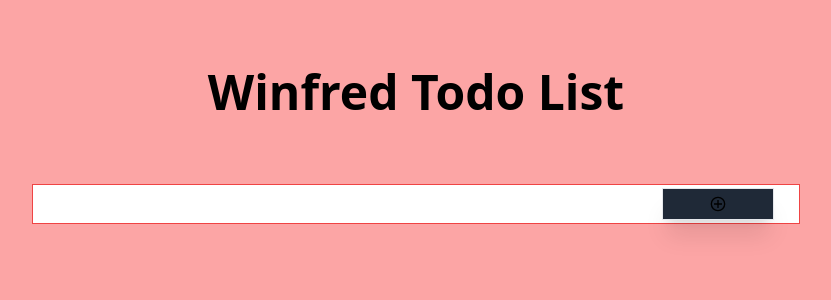
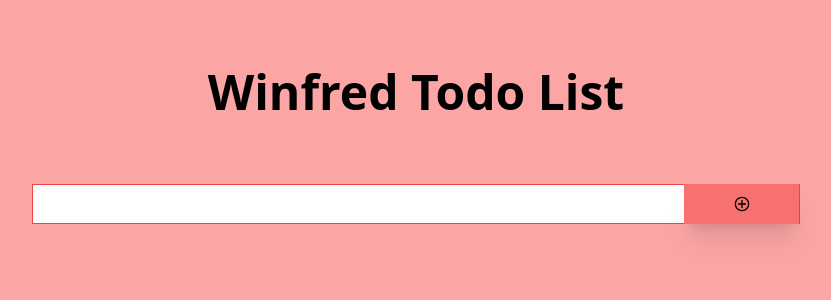
Before and after one commit to Winfredo/Todo-, a React (Create React App) app: page / in a window 1280 px wide. Shown: the top 300 px of the page, without its empty margins (224-1055 px from the left). Built offline with nearby package versions, Linux system fonts and the light colour scheme.

Commit message:
Completed the input form.

```diff
--- a/src/Components/Background/index.js
+++ b/src/Components/Background/index.js
@@ -9,9 +9,9 @@ function BackgroundPage() {
       </div>
       <div className='w-screen flex items-center justify-center'>
         <form className=' w-[60%] '>
-          <div className='flex justify-center items-center gap-x-1 bg-white border border-red-500 w-full h-10 p-2'>
+          <div className='flex justify-between items-center gap-x-1 bg-white border border-red-500 w-full h-10 p-0'>
           <input className='w-[80%] h-8 outline-none ' type="text" placeholder="" />
-            <button className=' h-8 p w-[15%] shadow-xl hover:bg-[#90ad0d] bg-gray-800 flex items-center justify-center border cursor-pointer"'>
+            <button className=' h-10 p w-[15%] shadow-xl hover:bg-red-500 bg-red-400 flex items-center justify-center  cursor-pointer"'>
               <GrAddCircle />
             </button>
           </div>
```
